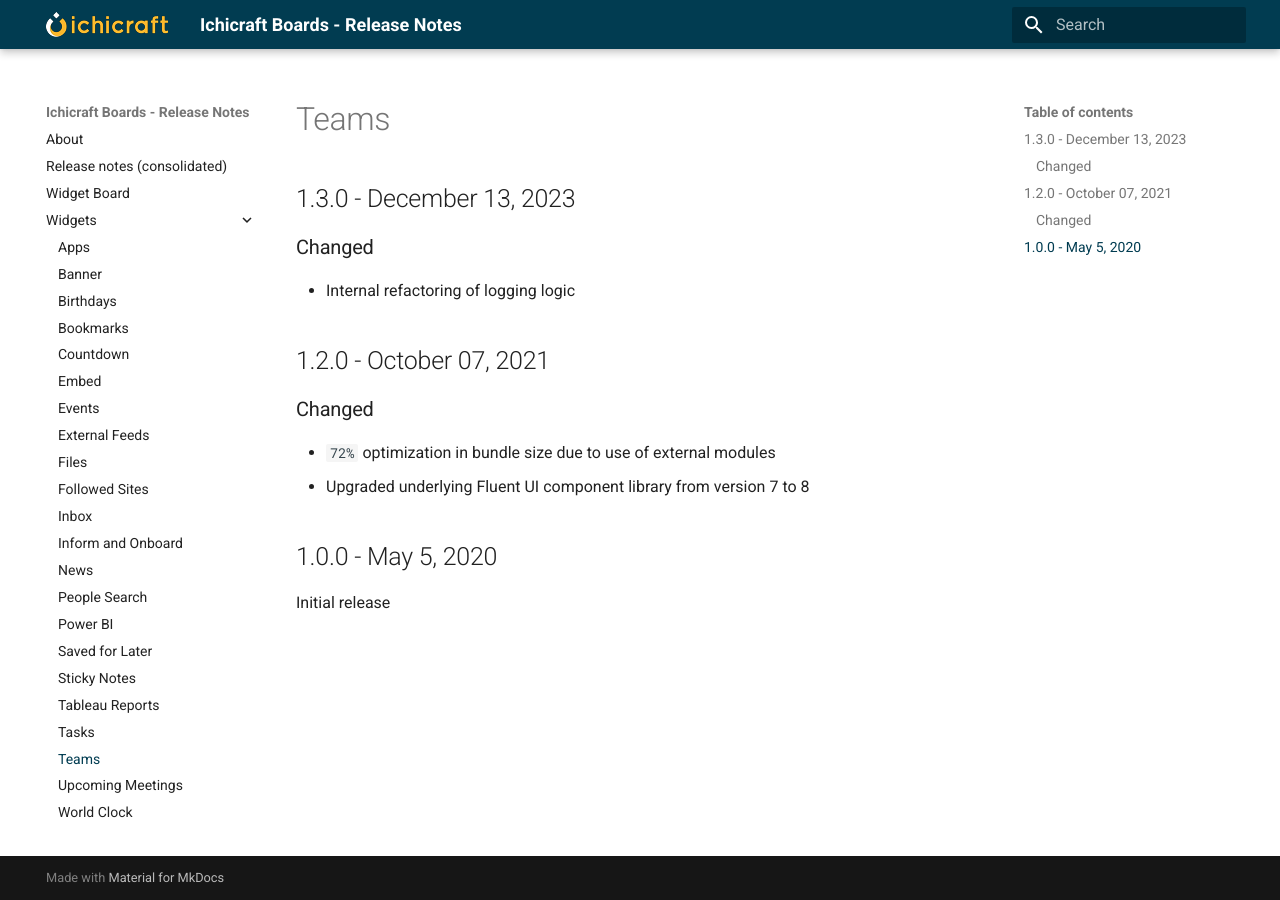
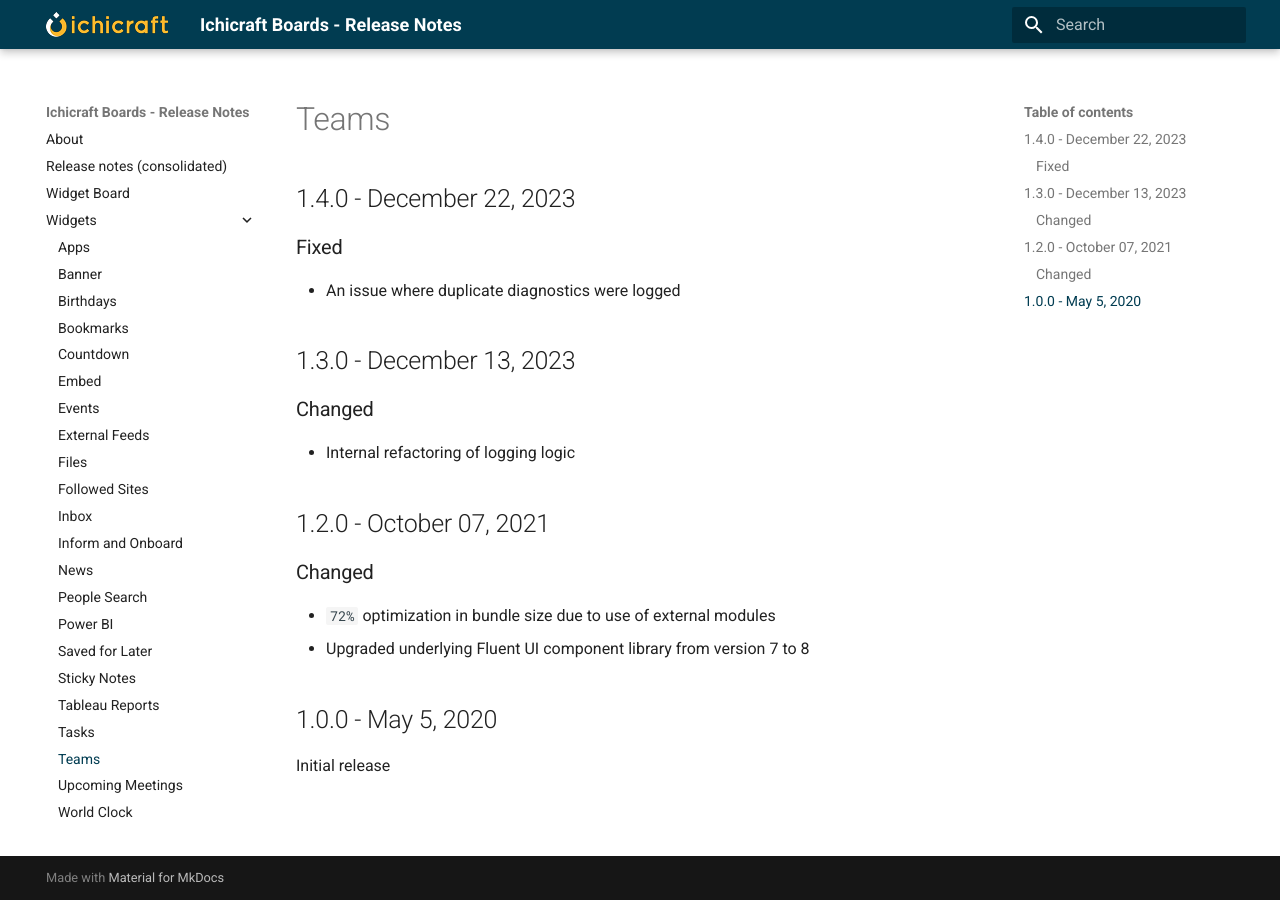
Before and after one commit to ichicraft/widgets-docs, an MkDocs documentation site: the page built from docs/Widgets/Teams.md, in a window 1280 px wide. Built offline with MkDocs 1.6.1 and Material for MkDocs 9.7.7, drawn with Linux system fonts in a browser that asks for light colours.

```diff
--- a/docs/Widgets/Teams.md
+++ b/docs/Widgets/Teams.md
@@ -1,3 +1,8 @@
+## 1.4.0 - December 22, 2023
+
+### Fixed
+- An issue where duplicate diagnostics were logged
+
 ## 1.3.0 - December 13, 2023
 
 ### Changed
```
Also changed, not shown: docs/Release-notes-(consolidated).md (+5 -0 lines).
